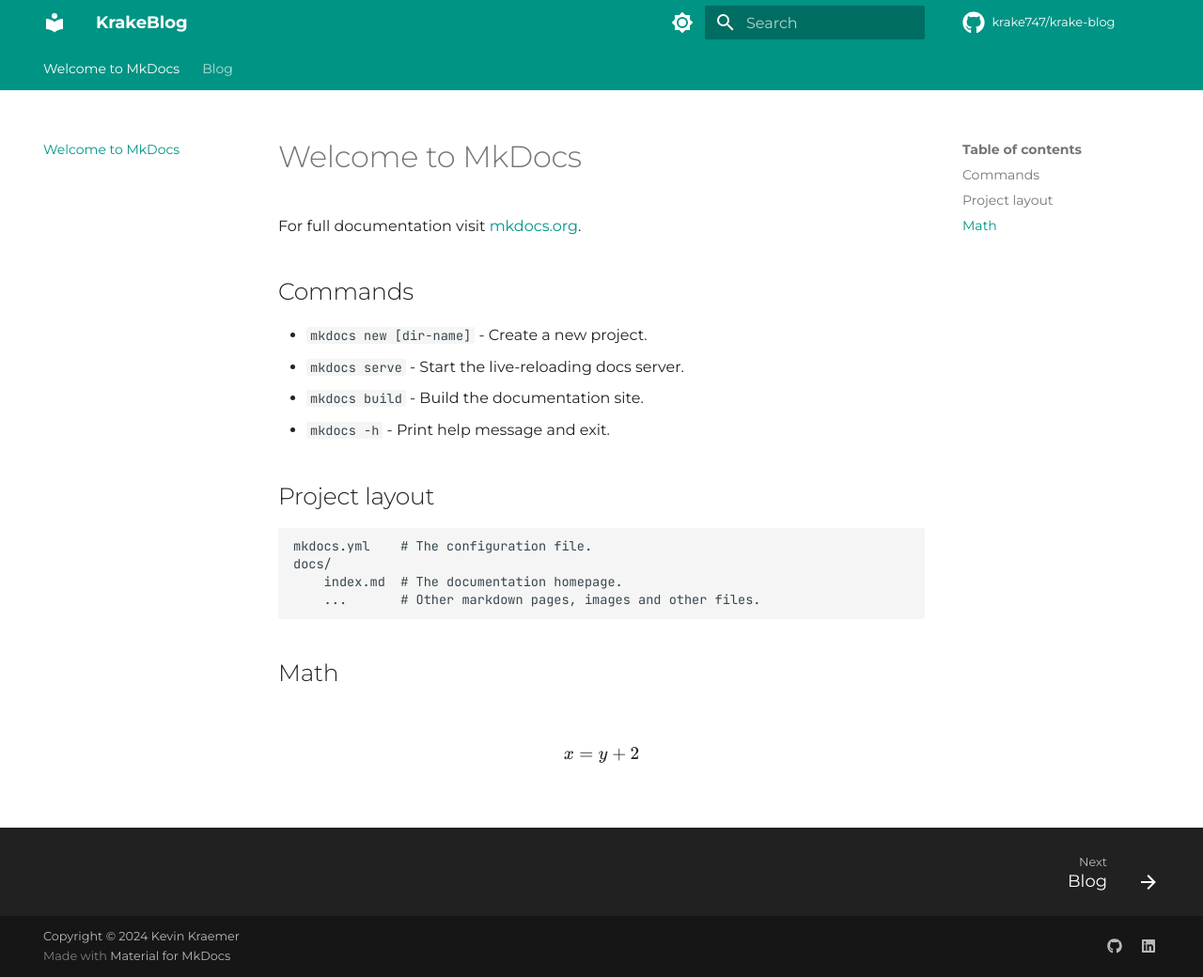
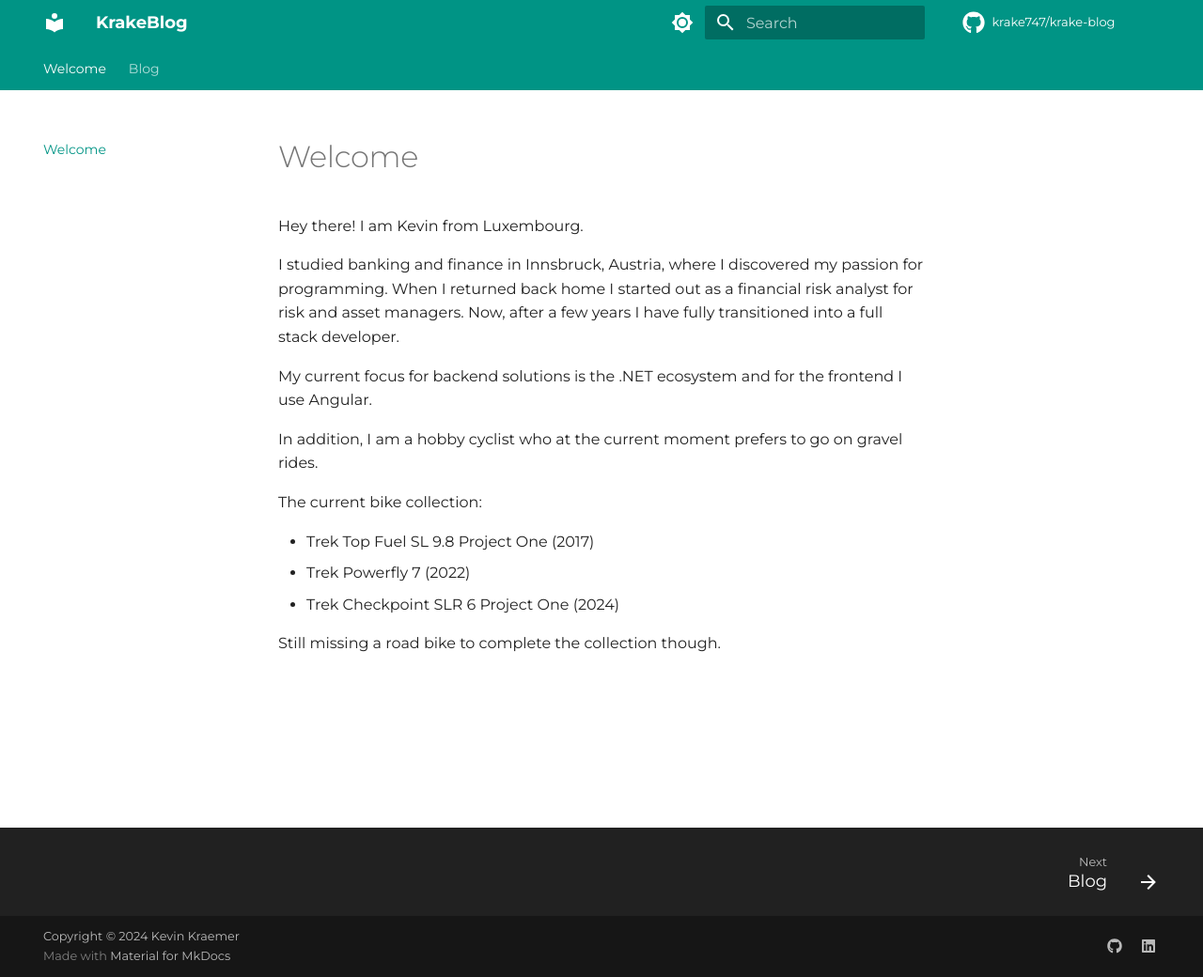
Before and after one commit to krake747/krake-blog, an MkDocs documentation site: the page built from docs/index.md, in a window 1280 px wide and 1040 px high. Shown: the whole window at 94% size. Built offline with MkDocs 1.6.1 and Material for MkDocs 9.7.7, drawn with Linux system fonts in a browser that asks for light colours; comment, search, counter and statistics services are not loaded.

Commit message:
feat(welcome): Add short description

```diff
--- a/docs/index.md
+++ b/docs/index.md
@@ -1,21 +1,19 @@
-# Welcome to MkDocs
+# Welcome
 
-For full documentation visit [mkdocs.org](https://www.mkdocs.org).
+Hey there! I am Kevin from Luxembourg.
 
-## Commands
+I studied banking and finance in Innsbruck, Austria, where I discovered my passion for programming.
+When I returned back home I started out as a financial risk analyst for risk and asset managers.
+Now, after a few years I have fully transitioned into a full stack developer.
 
-* `mkdocs new [dir-name]` - Create a new project.
-* `mkdocs serve` - Start the live-reloading docs server.
-* `mkdocs build` - Build the documentation site.
-* `mkdocs -h` - Print help message and exit.
+My current focus for backend solutions is the .NET ecosystem and for the frontend I use Angular.
 
-## Project layout
+In addition, I am a hobby cyclist who at the current moment prefers to go on gravel rides.
 
-    mkdocs.yml    # The configuration file.
-    docs/
-        index.md  # The documentation homepage.
-        ...       # Other markdown pages, images and other files.
+The current bike collection:
 
-## Math
+- Trek Top Fuel SL 9.8 Project One (2017)
+- Trek Powerfly 7 (2022)
+- Trek Checkpoint SLR 6 Project One (2024)
 
-$$ x = y + 2$$
+Still missing a road bike to complete the collection though.
```
Also changed, not shown: 1 other file.
